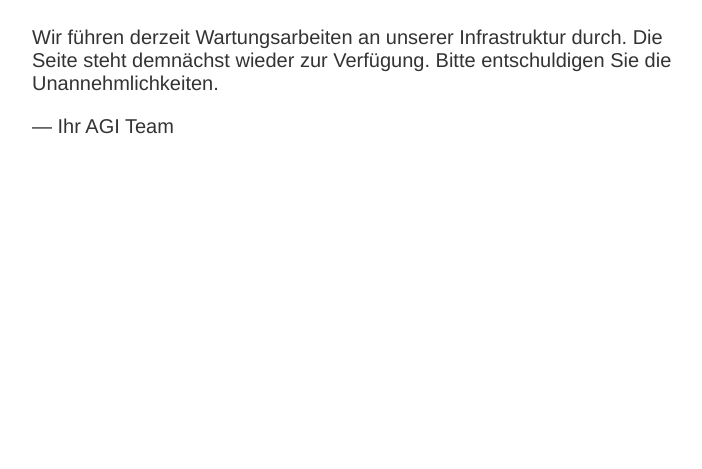
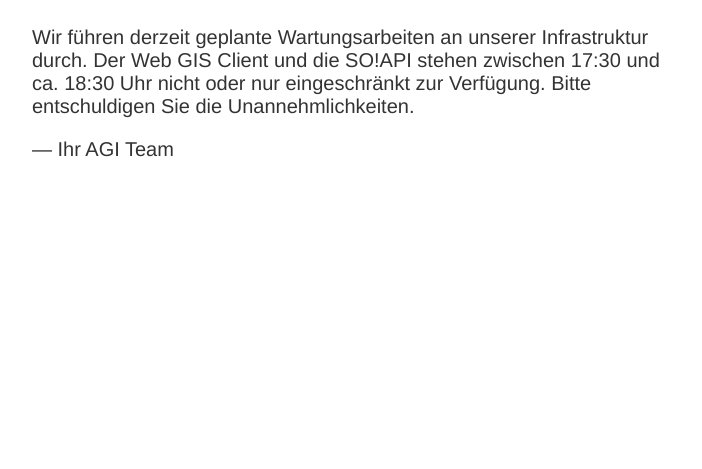
Before and after one commit to sogis/qwc_services, a plain HTML site: page api-gateway/maintenance.html in a window 1280 px wide. Shown: the part 331-800 px from the top of the page, without its empty margins (283-985 px from the left). Drawn offline with Linux system fonts and the light colour scheme.

Commit message:
changed maintenance message

```diff
--- a/api-gateway/maintenance.html
+++ b/api-gateway/maintenance.html
@@ -12,7 +12,7 @@
 <article>
     <h1>Wir sind bald wieder zur&uuml;ck!</h1>
     <div>
-        <p>Wir f&uuml;hren derzeit Wartungsarbeiten an unserer Infrastruktur durch. Die Seite steht demn&auml;chst wieder zur Verf&uuml;gung. Bitte entschuldigen Sie die Unannehmlichkeiten.</p>
+        <p>Wir f&uuml;hren derzeit geplante Wartungsarbeiten an unserer Infrastruktur durch. Der Web GIS Client und die SO!API stehen zwischen 17:30 und ca. 18:30 Uhr nicht oder nur eingeschr&auml;nkt zur Verf&uuml;gung. Bitte entschuldigen Sie die Unannehmlichkeiten.</p>
         <p>&mdash; Ihr AGI Team</p>
     </div>
 </article>
```
